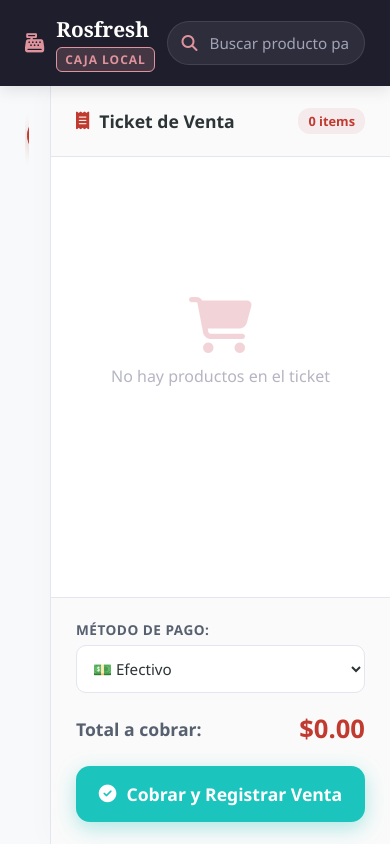
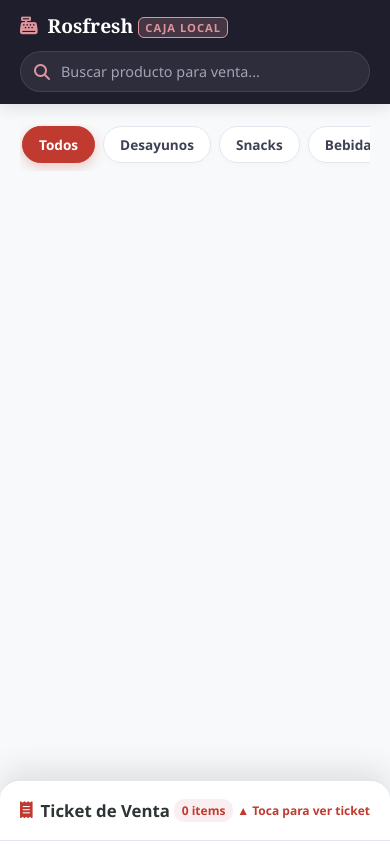
Before and after one commit to Jona1110/ROSFRESH_CAJERO, a plain HTML site: page index.html in a window 390 px wide. Drawn offline with Linux system fonts and the light colour scheme; no server answers.

Commit message:
Update cajero.css

```diff
--- a/cajero.css
+++ b/cajero.css
@@ -26,40 +26,42 @@ body {
     height: 100vh;
     display: flex;
     flex-direction: column;
-    overflow: hidden;
+    overflow-x: hidden;
 }
 
 /* --- HEADER POS --- */
 .pos-header {
     background: var(--sidebar-bg);
     color: var(--white);
-    padding: 15px 25px;
+    padding: 12px 20px;
     display: flex;
     justify-content: space-between;
     align-items: center;
     box-shadow: 0 4px 15px rgba(0,0,0,0.1);
-    z-index: 10;
+    z-index: 100;
+    flex-wrap: wrap;
+    gap: 12px;
 }
 
 .pos-brand {
     display: flex;
     align-items: center;
-    gap: 12px;
-    font-size: 1.2rem;
+    gap: 10px;
+    font-size: 1.1rem;
     color: var(--primary);
 }
 
 .pos-brand h2 {
     color: var(--white);
-    font-size: 1.3rem;
+    font-size: 1.2rem;
     font-family: 'Georgia', serif;
 }
 
 .pos-brand span {
-    font-size: 0.75rem;
+    font-size: 0.7rem;
     background: rgba(223, 148, 157, 0.2);
     border: 1px solid var(--primary);
-    padding: 3px 8px;
+    padding: 2px 6px;
     border-radius: 6px;
     color: var(--primary);
     vertical-align: middle;
@@ -69,12 +71,13 @@ body {
 
 .pos-search {
     position: relative;
-    width: 320px;
+    width: 100%;
+    max-width: 300px;
 }
 
 .pos-search i {
     position: absolute;
-    left: 15px;
+    left: 14px;
     top: 50%;
     transform: translateY(-50%);
     color: var(--primary);
@@ -82,12 +85,12 @@ body {
 
 .pos-search input {
     width: 100%;
-    padding: 11px 15px 11px 42px;
+    padding: 10px 15px 10px 40px;
     border-radius: 25px;
     border: 1px solid rgba(255,255,255,0.1);
     background: rgba(255,255,255,0.07);
     outline: none;
-    font-size: 0.95rem;
+    font-size: 0.9rem;
     color: white;
     transition: 0.3s;
 }
@@ -106,30 +109,32 @@ body {
     display: flex;
     flex: 1;
     overflow: hidden;
+    position: relative;
 }
 
 /* --- SECCIÓN DE PRODUCTOS --- */
 .pos-products-section {
     flex: 1;
-    padding: 25px;
+    padding: 20px;
     overflow-y: auto;
     display: flex;
     flex-direction: column;
     background: var(--bg-main);
 }
 
-/* --- ZONA DE CATEGORÍAS ORGANIZADA --- */
+/* --- ZONA DE CATEGORÍAS --- */
 .pos-categories {
     display: flex;
-    gap: 10px;
-    margin-bottom: 25px;
+    gap: 8px;
+    margin-bottom: 20px;
     overflow-x: auto;
-    padding: 4px 2px 10px 2px;
+    padding: 2px 2px 8px 2px;
     flex-shrink: 0;
+    -webkit-overflow-scrolling: touch;
 }
 
 .pos-categories::-webkit-scrollbar {
-    height: 6px;
+    height: 4px;
 }
 .pos-categories::-webkit-scrollbar-thumb {
     background: #dcdde1;
@@ -137,13 +142,13 @@ body {
 }
 
 .cat-btn {
-    padding: 10px 20px;
+    padding: 8px 16px;
     border: 1px solid var(--gray-border);
-    border-radius: 25px;
+    border-radius: 20px;
     background: var(--white);
     color: var(--text-main);
     font-weight: 600;
-    font-size: 0.9rem;
+    font-size: 0.85rem;
     cursor: pointer;
     transition: all 0.3s ease;
     white-space: nowrap;
@@ -153,7 +158,6 @@ body {
 .cat-btn:hover {
     border-color: var(--primary);
     color: var(--primary-dark);
-    transform: translateY(-2px);
 }
 
 .cat-btn.active {
@@ -163,17 +167,18 @@ body {
     box-shadow: 0 4px 12px rgba(193, 58, 48, 0.25);
 }
 
-/* --- GRILLA DE PRODUCTOS --- */
+/* --- GRILLA DE PRODUCTOS RESPONSIVA --- */
 .pos-grid {
     display: grid;
-    grid-template-columns: repeat(auto-fill, minmax(210px, 1fr));
-    gap: 20px;
+    grid-template-columns: repeat(auto-fill, minmax(160px, 1fr));
+    gap: 15px;
+    padding-bottom: 80px; /* Espacio para celular */
 }
 
 .pos-card {
     background: var(--card-bg);
-    border-radius: 16px;
-    padding: 16px;
+    border-radius: 14px;
+    padding: 12px;
     box-shadow: 0 4px 12px rgba(0,0,0,0.03);
     cursor: pointer;
     transition: all 0.3s ease;
@@ -181,12 +186,11 @@ body {
     flex-direction: column;
     justify-content: space-between;
     border: 1px solid var(--gray-border);
+    user-select: none;
 }
 
-.pos-card:hover {
-    transform: translateY(-4px);
-    border-color: var(--primary);
-    box-shadow: 0 8px 20px rgba(223, 148, 157, 0.2);
+.pos-card:active {
+    transform: scale(0.97);
 }
 
 .pos-card.agotado {
@@ -197,39 +201,41 @@ body {
 
 .pos-card-img {
     width: 100%;
-    height: 120px;
-    border-radius: 12px;
+    height: 100px;
+    border-radius: 10px;
     object-fit: cover;
-    margin-bottom: 12px;
+    margin-bottom: 10px;
     background: #f1f2f6;
 }
 
 .pos-card h4 {
-    font-size: 0.95rem;
-    margin-bottom: 8px;
+    font-size: 0.9rem;
+    margin-bottom: 6px;
     color: var(--text-dark);
     font-weight: 600;
-    line-height: 1.3;
+    line-height: 1.2;
 }
 
 .pos-card .price {
-    font-size: 1.15rem;
+    font-size: 1.1rem;
     font-weight: 800;
     color: var(--primary-dark);
 }
 
 /* --- SECCIÓN DE TICKET / CARRITO --- */
 .pos-cart-section {
-    width: 400px;
+    width: 360px;
     background: var(--white);
     border-left: 1px solid var(--gray-border);
     display: flex;
     flex-direction: column;
     box-shadow: -5px 0 25px rgba(0,0,0,0.02);
+    transition: transform 0.3s cubic-bezier(0.165, 0.84, 0.44, 1);
+    z-index: 90;
 }
 
 .cart-title {
-    padding: 22px 25px;
+    padding: 18px 20px;
     border-bottom: 1px solid var(--gray-border);
     display: flex;
     justify-content: space-between;
@@ -238,10 +244,10 @@ body {
 }
 
 .cart-title h3 {
-    font-size: 1.1rem;
+    font-size: 1.05rem;
     color: var(--text-dark);
     display: flex;
-    gap: 10px;
+    gap: 8px;
     align-items: center;
 }
 
@@ -252,27 +258,27 @@ body {
 .cart-title span {
     background: rgba(223, 148, 157, 0.15);
     color: var(--primary-dark);
-    padding: 4px 10px;
-    border-radius: 12px;
-    font-size: 0.8rem;
+    padding: 3px 8px;
+    border-radius: 10px;
+    font-size: 0.75rem;
     font-weight: bold;
 }
 
 .pos-cart-items {
     flex: 1;
     overflow-y: auto;
-    padding: 20px;
+    padding: 15px;
 }
 
 .empty-pos-cart {
     text-align: center;
     color: #b5b5c3;
-    margin-top: 120px;
+    margin-top: 80px;
 }
 
 .empty-pos-cart i {
-    font-size: 3.5rem;
-    margin-bottom: 12px;
+    font-size: 3rem;
+    margin-bottom: 10px;
     opacity: 0.4;
     color: var(--primary);
 }
@@ -281,18 +287,18 @@ body {
     display: flex;
     justify-content: space-between;
     align-items: center;
-    padding: 12px 0;
+    padding: 10px 0;
     border-bottom: 1px dashed var(--gray-border);
 }
 
 .pos-item-info h5 {
-    font-size: 0.95rem;
-    margin-bottom: 3px;
+    font-size: 0.9rem;
+    margin-bottom: 2px;
     color: var(--text-dark);
 }
 
 .pos-item-info span {
-    font-size: 0.85rem;
+    font-size: 0.8rem;
     color: var(--primary-dark);
     font-weight: 600;
 }
@@ -300,102 +306,158 @@ body {
 .pos-item-actions {
     display: flex;
     align-items: center;
-    gap: 8px;
+    gap: 6px;
 }
 
 .pos-item-actions button {
-    width: 28px;
-    height: 28px;
+    width: 26px;
+    height: 26px;
     border: 1px solid var(--gray-border);
     background: var(--white);
-    border-radius: 8px;
+    border-radius: 6px;
     cursor: pointer;
     font-weight: bold;
     color: var(--text-main);
-    transition: 0.2s;
 }
 
-.pos-item-actions button:hover {
+.pos-cart-actions button:active {
     background: var(--primary-dark);
-    border-color: var(--primary-dark);
     color: white;
 }
 
 .pos-cart-footer {
-    padding: 22px 25px;
+    padding: 18px 20px;
     border-top: 1px solid var(--gray-border);
     background: #fafafa;
 }
 
 .payment-method-box {
-    margin-bottom: 18px;
+    margin-bottom: 15px;
 }
 
 .payment-method-box label {
     display: block;
-    font-size: 0.85rem;
+    font-size: 0.8rem;
     font-weight: 700;
-    margin-bottom: 6px;
+    margin-bottom: 5px;
     color: #57606f;
     text-transform: uppercase;
-    letter-spacing: 0.5px;
 }
 
 .payment-method-box select {
     width: 100%;
-    padding: 12px;
-    border-radius: 10px;
+    padding: 10px;
+    border-radius: 8px;
     border: 1px solid var(--gray-border);
-    font-size: 0.95rem;
+    font-size: 0.9rem;
     outline: none;
     background: white;
     color: var(--text-dark);
     cursor: pointer;
-    transition: 0.2s;
-}
-
-.payment-method-box select:focus {
-    border-color: var(--primary);
 }
 
 .pos-total-row {
     display: flex;
     justify-content: space-between;
     align-items: center;
-    margin-bottom: 20px;
-    font-size: 1.1rem;
+    margin-bottom: 15px;
+    font-size: 1rem;
     color: #57606f;
     font-weight: 600;
 }
 
 .pos-total-amount {
-    font-size: 1.6rem;
+    font-size: 1.4rem;
     color: var(--primary-dark);
     font-weight: 900;
 }
 
 .btn-cobrar {
     width: 100%;
-    padding: 16px;
+    padding: 14px;
     background: var(--success);
     color: white;
     border: none;
-    border-radius: 14px;
-    font-size: 1.1rem;
+    border-radius: 12px;
+    font-size: 1rem;
     font-weight: bold;
     cursor: pointer;
     transition: all 0.3s ease;
     display: flex;
     align-items: center;
     justify-content: center;
-    gap: 10px;
-    box-shadow: 0 6px 20px rgba(27, 197, 189, 0.35);
+    gap: 8px;
+    box-shadow: 0 4px 15px rgba(27, 197, 189, 0.3);
 }
 
 .btn-cobrar:hover {
     background: var(--success-hover);
-    transform: translateY(-2px);
-    box-shadow: 0 8px 25px rgba(27, 197, 189, 0.45);
+}
+
+/* --- ADAPTACIÓN MÓVIL Y TABLETS (PANTALLAS MENORES A 992PX) --- */
+@media (max-width: 992px) {
+    body {
+        height: auto;
+        min-height: 100vh;
+        overflow-y: auto;
+    }
+
+    .pos-container {
+        flex-direction: column;
+        overflow: visible;
+    }
+
+    .pos-products-section {
+        overflow-y: visible;
+        padding-bottom: 120px;
+    }
+
+    .pos-cart-section {
+        width: 100%;
+        position: fixed;
+        bottom: 0;
+        left: 0;
+        max-height: 75vh;
+        border-left: none;
+        border-top: 2px solid var(--gray-border);
+        box-shadow: 0 -10px 30px rgba(0,0,0,0.1);
+        transform: translateY(calc(100% - 65px)); /* Se contrae mostrando solo la barra superior del carrito */
+        transition: transform 0.35s ease-in-out;
+        border-top-left-radius: 20px;
+        border-top-right-radius: 20px;
+    }
+
+    /* Clase activa para desplegar el carrito completo en celular tocando el encabezado */
+    .pos-cart-section.mobile-open {
+        transform: translateY(0);
+    }
+
+    .cart-title {
+        cursor: pointer;
+        background: #fff;
+        border-top-left-radius: 20px;
+        border-top-right-radius: 20px;
+    }
+
+    /* Indicador visual deslizable para móviles */
+    .cart-title::after {
+        content: '▲ Toca para ver ticket';
+        font-size: 0.75rem;
+        color: var(--primary-dark);
+        font-weight: bold;
+    }
+    .pos-cart-section.mobile-open .cart-title::after {
+        content: '▼ Ocultar ticket';
+    }
+
+    .pos-grid {
+        grid-template-columns: repeat(auto-fill, minmax(140px, 1fr));
+        gap: 10px;
+    }
+
+    .pos-search {
+        max-width: 100%;
+    }
 }
 
 /* --- LOADERS Y TOASTS --- */
@@ -440,10 +502,10 @@ body {
 .toast {
     background: var(--text-dark);
     color: white;
-    padding: 14px 22px;
-    border-radius: 12px;
+    padding: 12px 18px;
+    border-radius: 10px;
     box-shadow: 0 10px 30px rgba(0,0,0,0.15);
-    font-size: 0.9rem;
+    font-size: 0.85rem;
     border-left: 4px solid var(--primary);
     display: flex;
     align-items: center;
```
